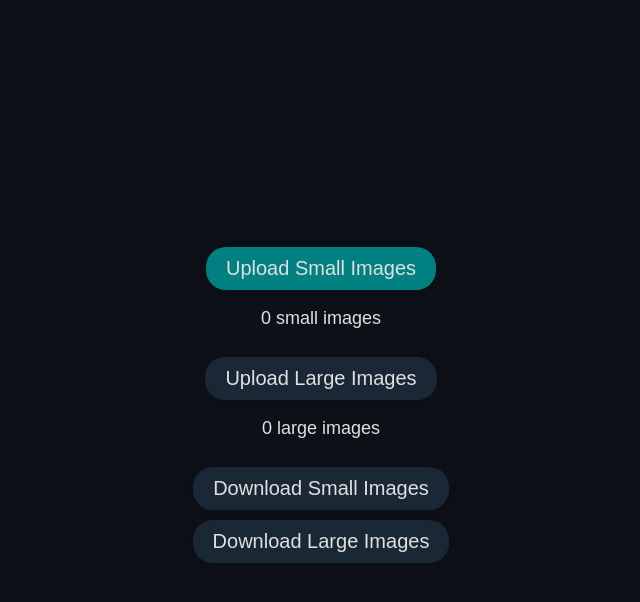
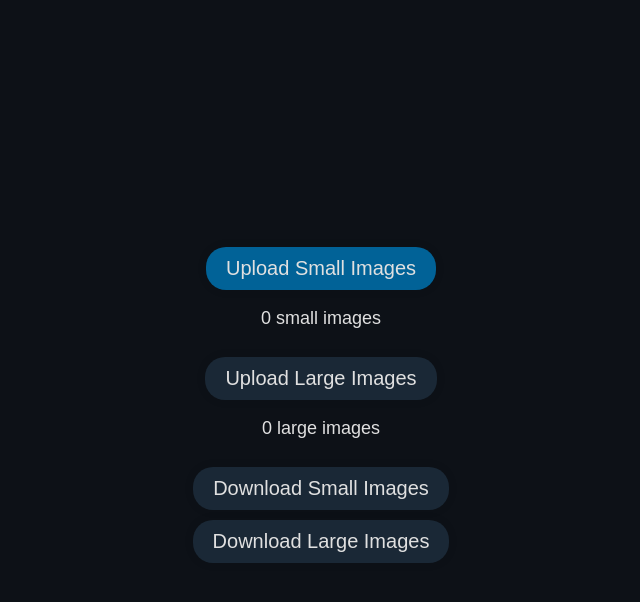
Before and after one commit to hexyon/imagesorter, a plain HTML site: page index.html in a window 1280 px wide. In both pictures the pointer is over the button "Upload Small Images". Shown: the whole page, without its empty margins (319-959 px from the left). Drawn offline with Linux system fonts and the light colour scheme.

Commit message:
Update styles.css

```diff
--- a/styles.css
+++ b/styles.css
@@ -24,5 +24,5 @@ button {
 }
 
 button:hover {
-    background-color: #008080; /* Black on hover */
+    background-color: #016297; /* Black on hover */
 }
```
